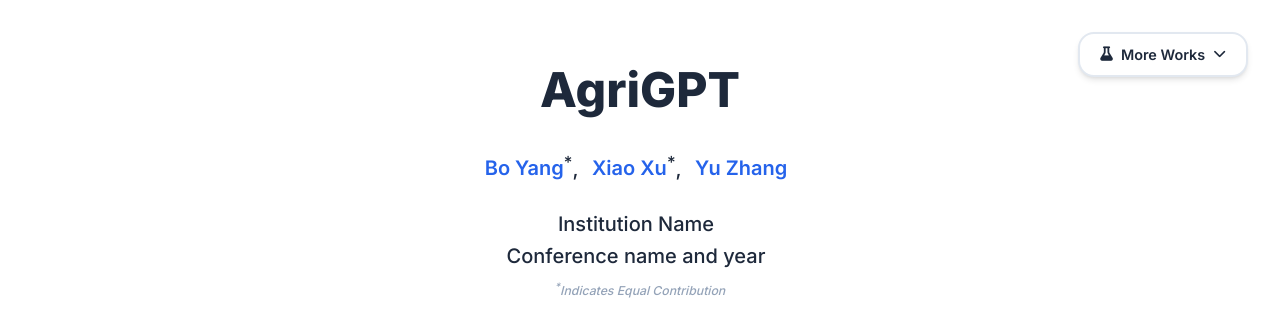
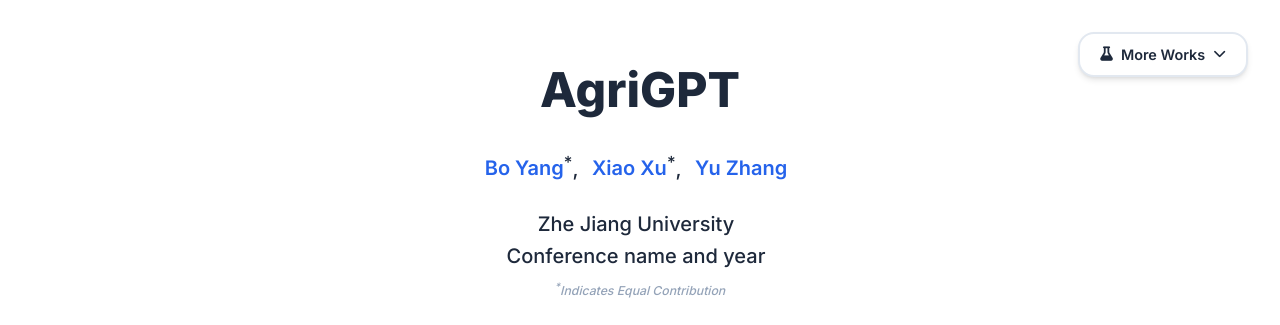
Before and after one commit to By0ru/AgriGPT, a plain HTML site: page index.html in a window 1280 px wide. Shown: the top 325 px of the page. Drawn offline with nearby package versions, Linux system fonts and the light colour scheme; some icons are missing.

Commit message:
Update index.html

```diff
--- a/index.html
+++ b/index.html
@@ -238,7 +238,7 @@
 
             <div class="is-size-5 publication-authors">
               <!-- Institution & venue (keep template placeholders if unknown) -->
-              <span class="author-block">Institution Name<br>Conference name and year</span>
+              <span class="author-block">Zhe Jiang University <br>Conference name and year</span>
               <span class="eql-cntrb"><small><br><sup>*</sup>Indicates Equal Contribution</small></span>
             </div>
 
```
